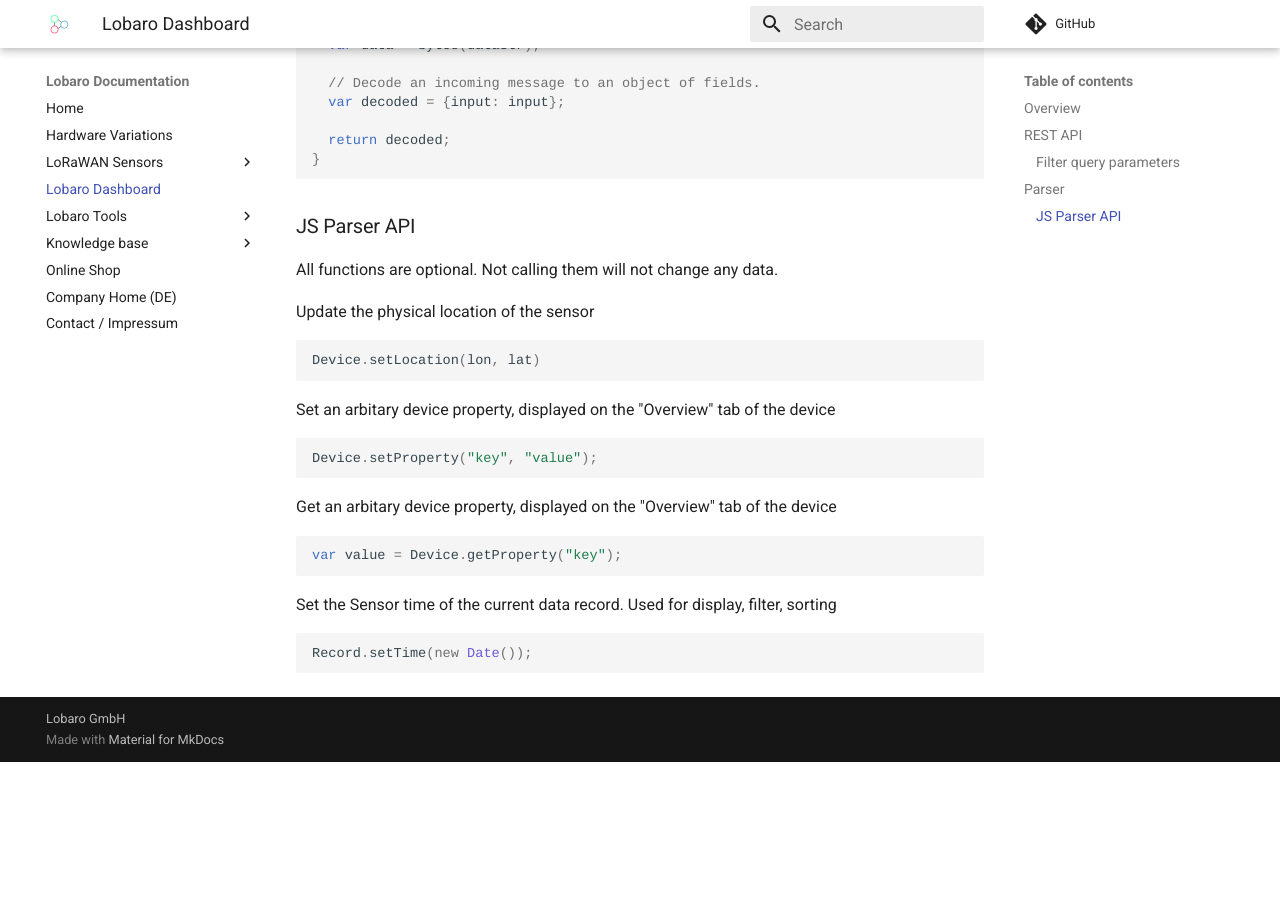
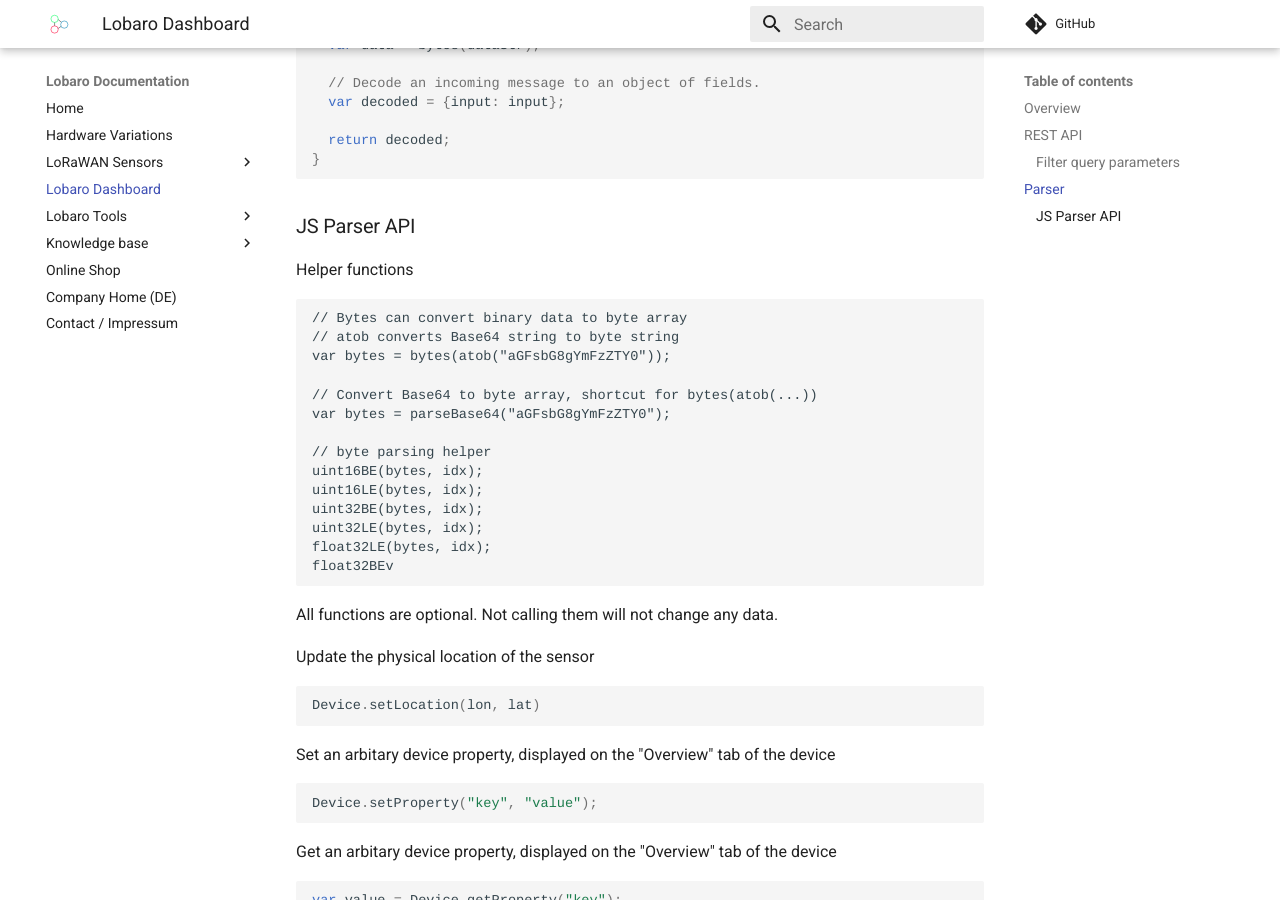
Before and after one commit to Lobaro/docs, an MkDocs documentation site: the page built from docs/dashboard/index.md, in a window 1280 px wide and 900 px high, scrolled down 1762 px. Built offline with MkDocs 1.6.1 and Material for MkDocs 9.7.7, drawn with Linux system fonts in a browser that asks for light colours; a script that is not in the unit is left out; comment, search, counter and statistics services are not loaded; before the commit the page ends 2524 px from its top, so only the background shows below that.

Commit message:
Update index.md

````diff
--- a/docs/dashboard/index.md
+++ b/docs/dashboard/index.md
@@ -78,6 +78,25 @@
 
 ### JS Parser API
 
+Helper functions
+
+```
+// Bytes can convert binary data to byte array
+// atob converts Base64 string to byte string
+var bytes = bytes(atob("aGFsbG8gYmFzZTY0"));
+
+// Convert Base64 to byte array, shortcut for bytes(atob(...))
+var bytes = parseBase64("aGFsbG8gYmFzZTY0");
+
+// byte parsing helper
+uint16BE(bytes, idx);
+uint16LE(bytes, idx);
+uint32BE(bytes, idx);
+uint32LE(bytes, idx);
+float32LE(bytes, idx);
+float32BEv
+```
+
 All functions are optional. Not calling them will not change any data.
 
 Update the physical location of the sensor
````
